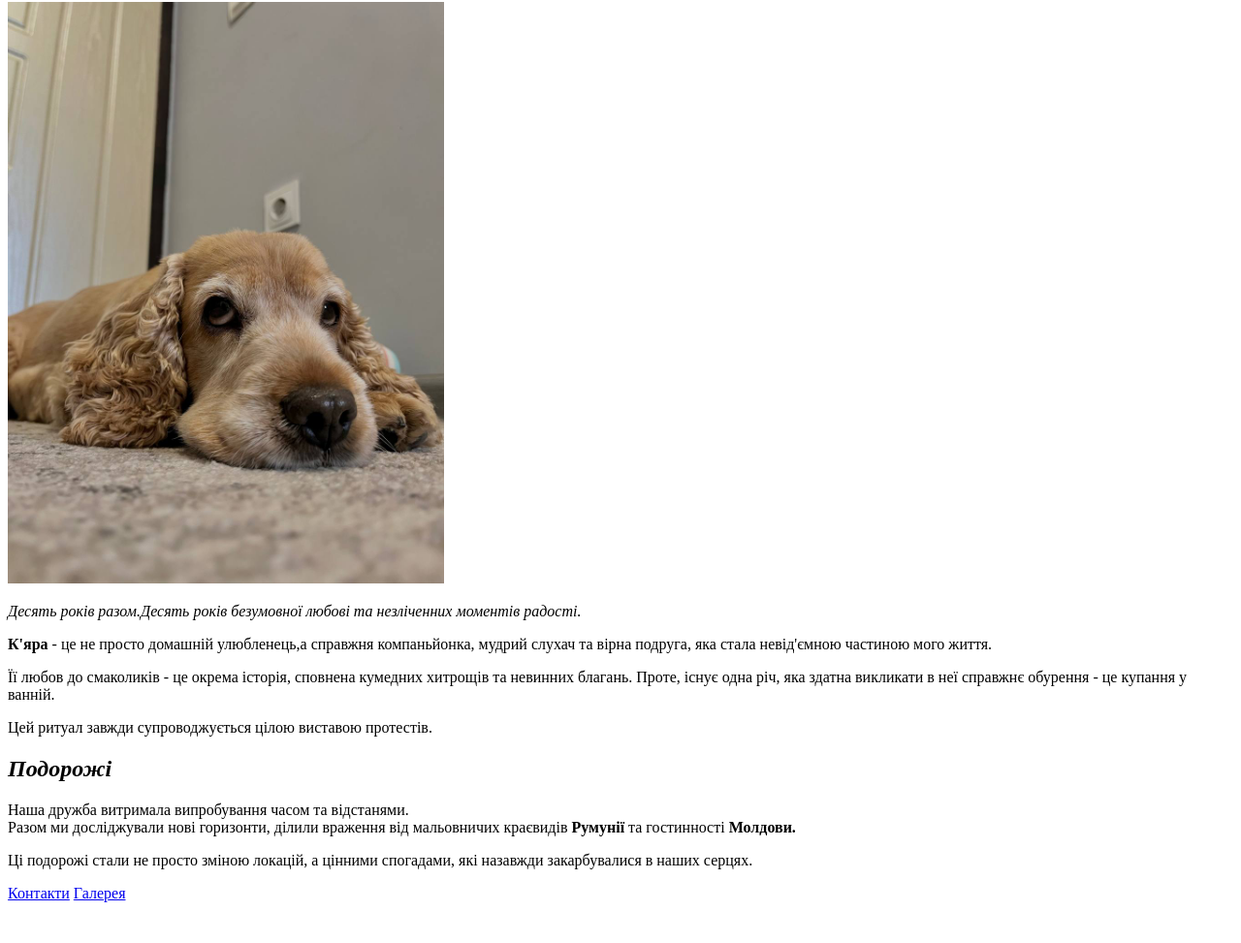
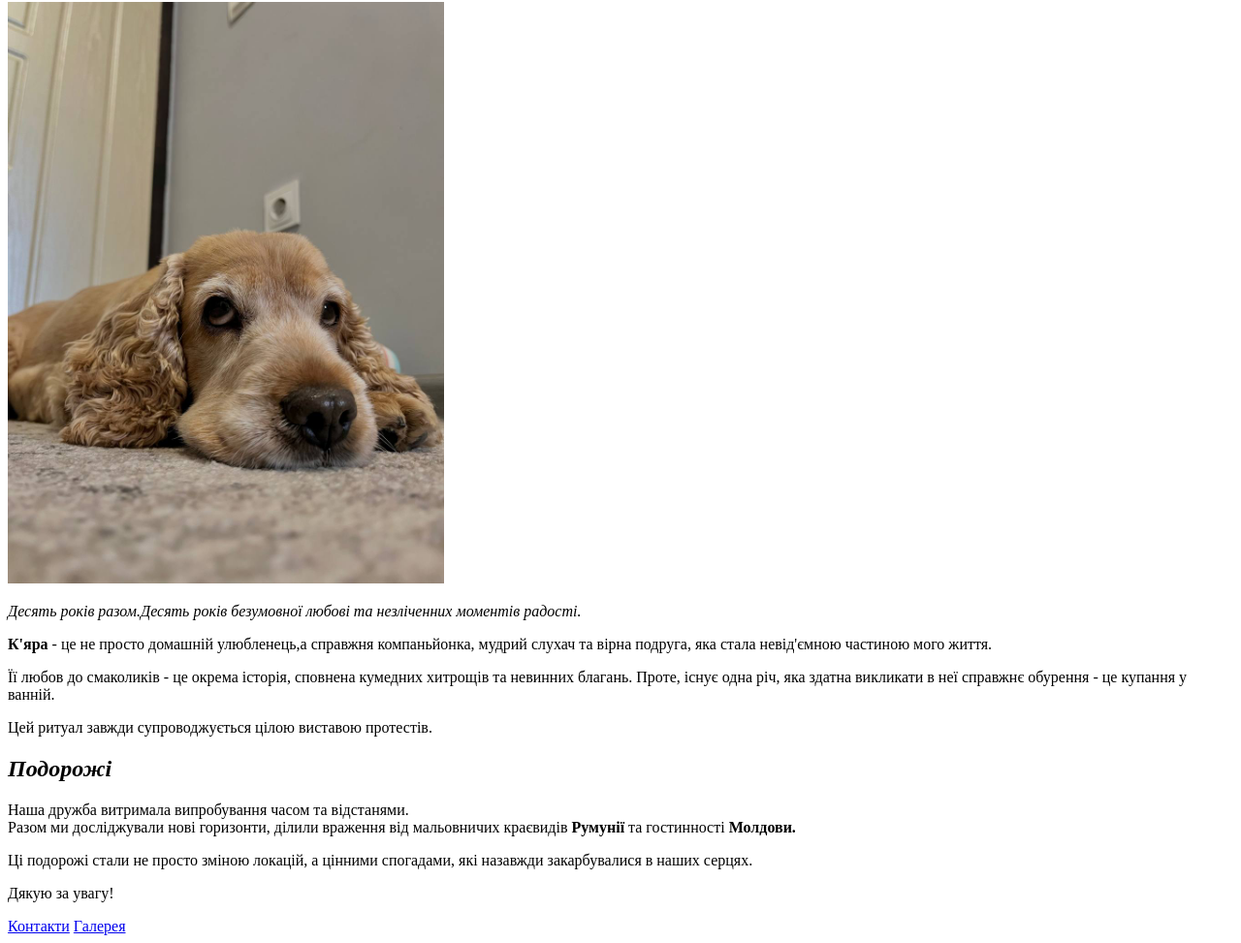
Before and after one commit to anastasiiaivanova6/html, a plain HTML site: page index.html in a window 1280 px wide. Shown: the part 78-1051 px from the top of the page at 97% size. Before the commit the page ends 1017 px from the top, so only its background shows below. Drawn offline with Linux system fonts and the light colour scheme.

Commit message:
added text

```diff
--- a/index.html
+++ b/index.html
@@ -13,6 +13,7 @@
         <h2><i>Подорожі</i></h2>
         <p>Наша дружба витримала випробування часом та відстанями. <br>Разом ми досліджували нові горизонти, ділили враження від мальовничих краєвидів <b>Румунії</b> та гостинності <b>Молдови.</b></p>
         <p>Ці подорожі стали не просто зміною локацій, а цінними спогадами, які назавжди закарбувалися в наших серцях.</p>
+        <p>Дякую за увагу!</p>
         <a href="pages/contact.html">Контакти</a>
         <a href="pages/gallery.html">Галерея</a>
 </body>
```
